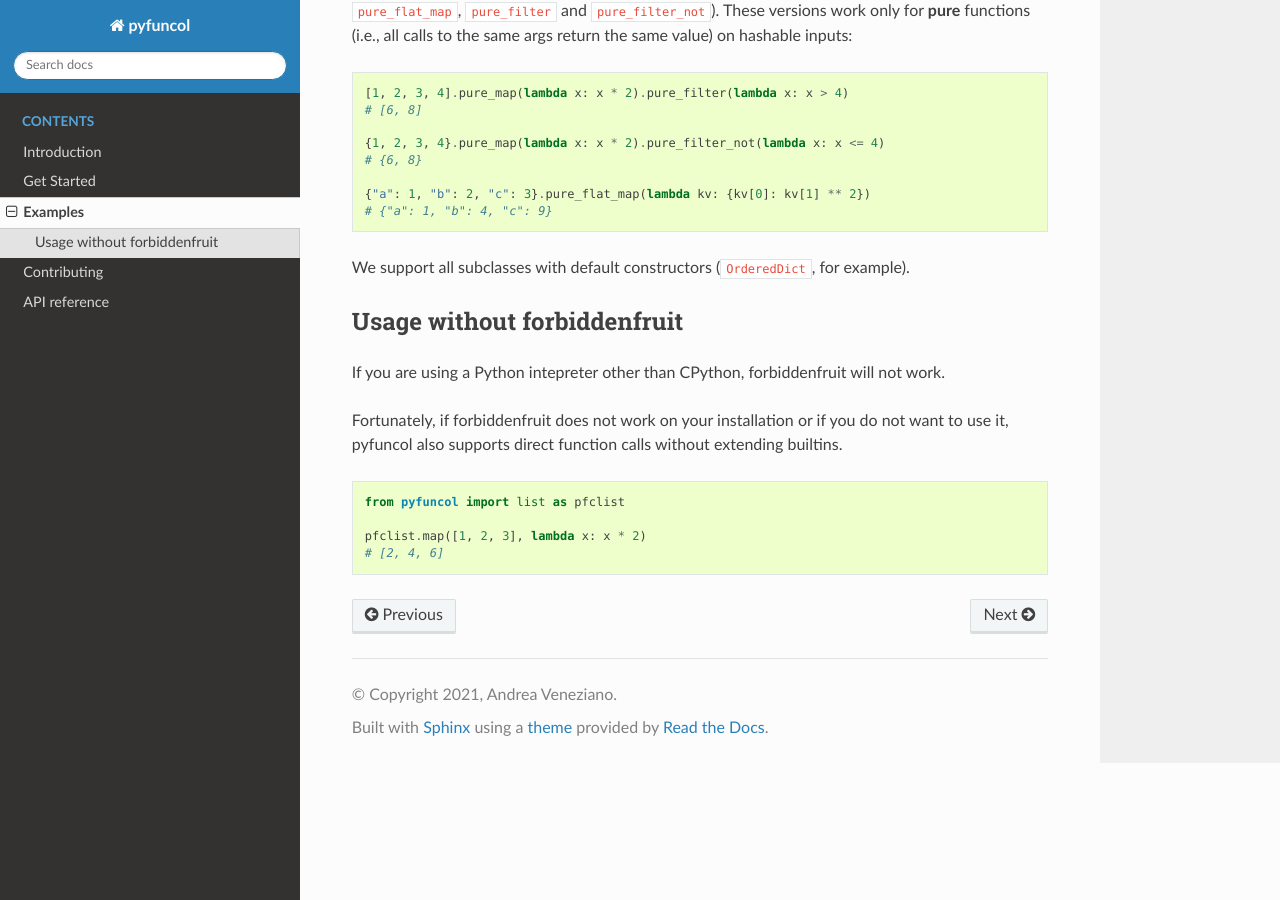
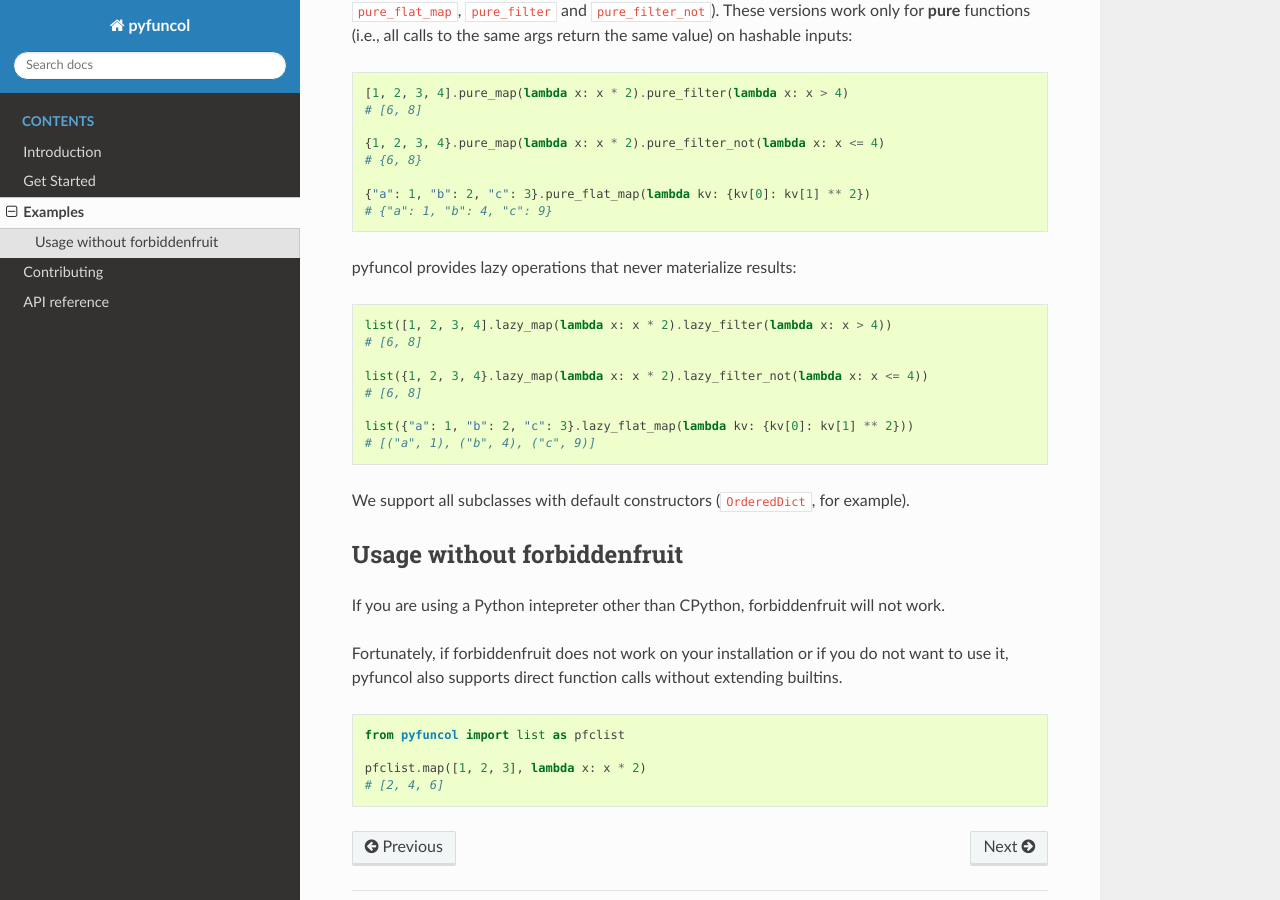
Before and after one commit to didactic-meme/pyfuncol, a Sphinx documentation site: the page built from docs/source/examples.md, in a window 1280 px wide and 900 px high, scrolled down 883 px. Built offline with Sphinx 7.4.7 and the Read the Docs theme 2.0.0, drawn with Linux system fonts in a browser that asks for light colours.

Commit message:
Update docs with lazy ops

````diff
--- a/docs/source/conf.py
+++ b/docs/source/conf.py
@@ -73,7 +73,7 @@ html_static_path = ["_static"]
 
 html_context = {
   'display_github': True,
-  'github_user': 'Gondolav',
+  'github_user': 'didactic-meme',
   'github_repo': 'pyfuncol',
   'github_version': 'main/docs/',
 }
--- a/docs/source/examples.md
+++ b/docs/source/examples.md
@@ -49,6 +49,19 @@ pyfuncol provides operations leveraging memoization to improve performance (for
 # {"a": 1, "b": 4, "c": 9}
 ```
 
+pyfuncol provides lazy operations that never materialize results:
+
+```python
+list([1, 2, 3, 4].lazy_map(lambda x: x * 2).lazy_filter(lambda x: x > 4))
+# [6, 8]
+
+list({1, 2, 3, 4}.lazy_map(lambda x: x * 2).lazy_filter_not(lambda x: x <= 4))
+# [6, 8]
+
+list({"a": 1, "b": 2, "c": 3}.lazy_flat_map(lambda kv: {kv[0]: kv[1] ** 2}))
+# [("a", 1), ("b", 4), ("c", 9)]
+```
+
 We support all subclasses with default constructors (`OrderedDict`, for example).
 
 ## Usage without forbiddenfruit
````
Also changed, not shown: README.md (+23 -1 lines), docs/source/introduction.md (+9 -0 lines).
